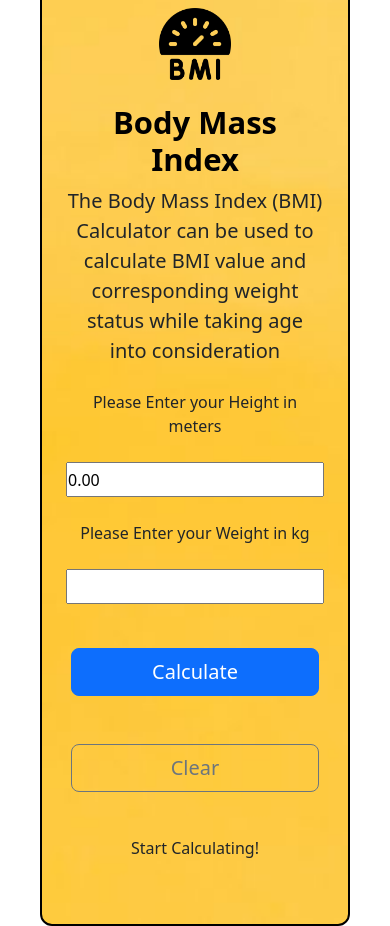
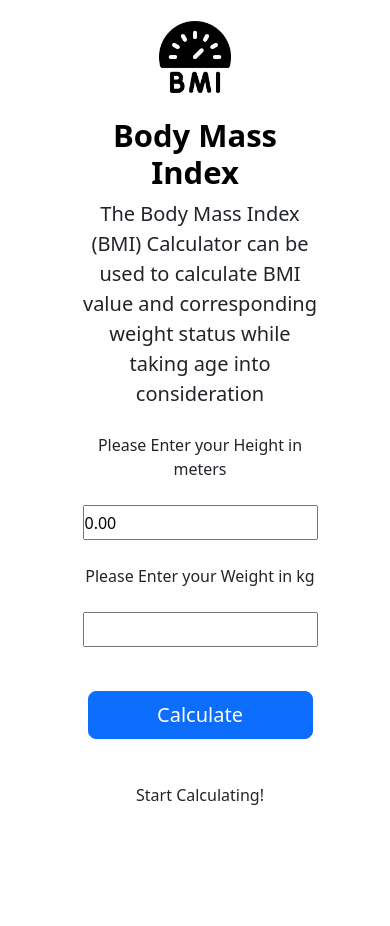
Before and after one commit to GregoryG0ld/simple-bmi-calculator, a website: page index.html in a window 390 px wide. After the commit the page ends 871 px from the top, so only its background shows below. Drawn offline with nearby package versions, Linux system fonts and the light colour scheme.

Commit message:
Update style.css
added media queries for mobile version and hide 'clear' button

```diff
--- a/style.css
+++ b/style.css
@@ -9,8 +9,6 @@ body {
 	align-items: center;
 	justify-content: center;
 	height: 100vh;
-	margin: 20px;
-	padding: 20px;
 }
 
 .text-center {
@@ -21,7 +19,7 @@ body {
 	justify-content: center;
 	align-content: center;
 	text-align: center;
-	max-width: 1240px;
+	width: 70%;
 	border: 2px solid black;
 	border-radius: 12px;
 }
@@ -33,3 +31,22 @@ input {
 button {
 	margin: 20px 5px;
 }
+
+.px-4 img {
+	max-width: 100px;
+	display: flex;
+	justify-items: center;
+	align-self: center;
+	margin-bottom: 15px;
+}
+
+.clear {
+	display: none;
+}
+
+@media only screen and (max-width: 450px) {
+	.text-center {
+		background-image: none;
+		border: none;
+	}
+}
```
